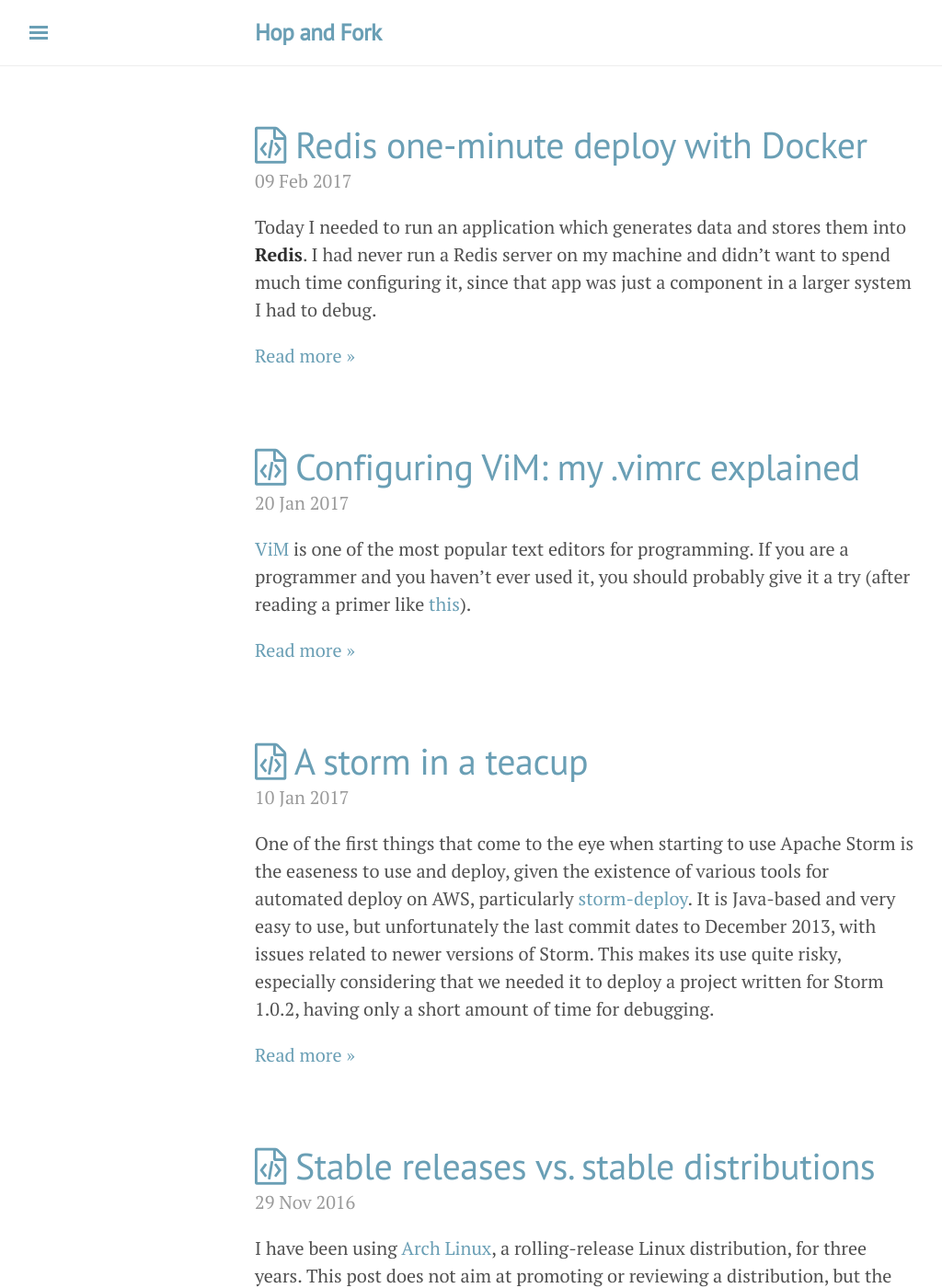
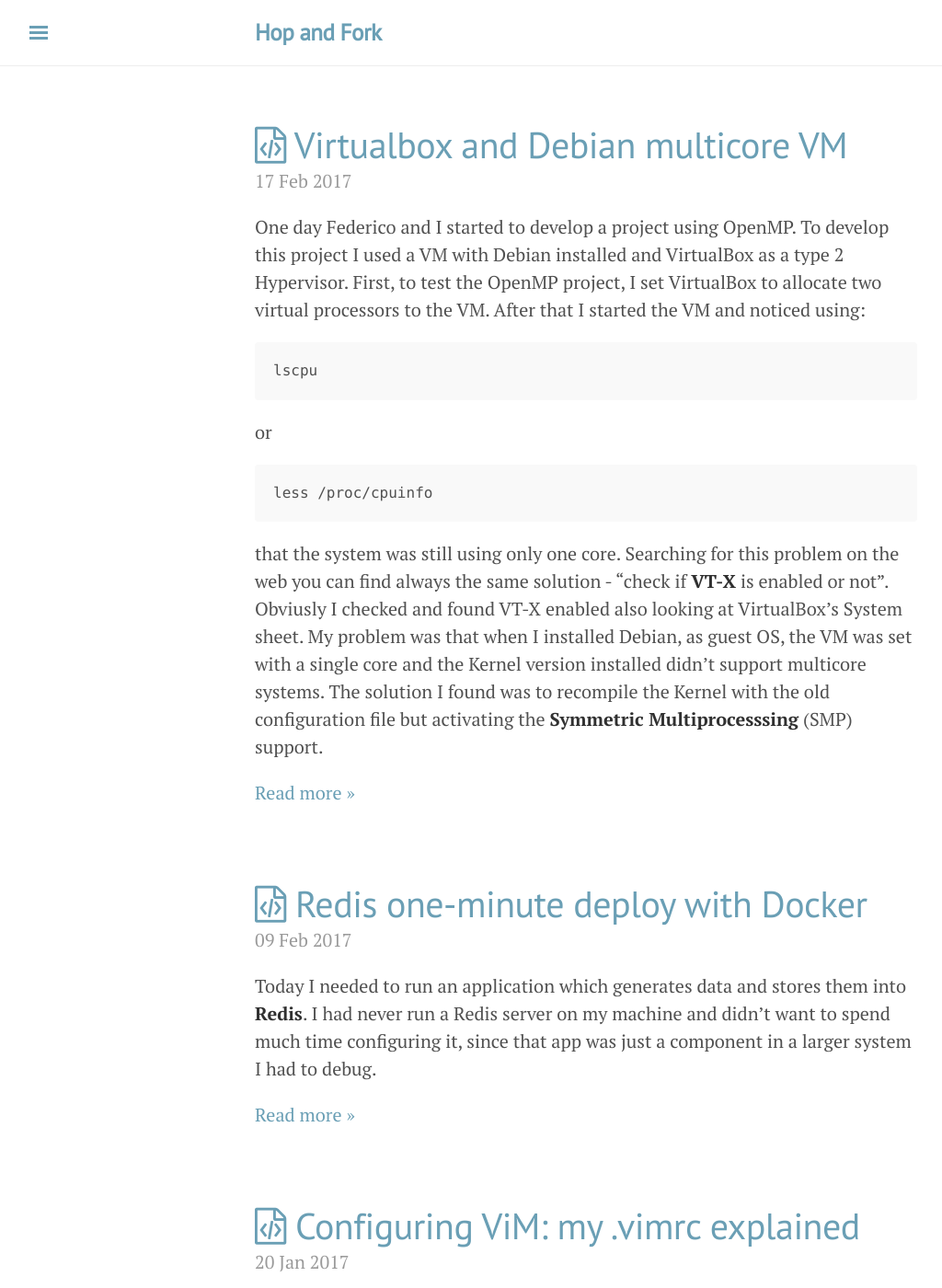
Before and after one commit to hopandfork/hopandfork.github.io, a Jekyll site: the page built from index.html, in a window 1280 px wide and 1400 px high. Shown: the whole window at 92% size, without its empty margins (3-1027 px from the left). Built offline with Jekyll 4.4.1, drawn with Linux system fonts in a browser that asks for light colours; nearby versions of some CDN libraries; the list of posts is cut into pages by our own code; comment, search, counter and statistics services are not loaded; some of the changed text lies outside the part shown.

Commit message:
Makes Luca's post public

````diff
--- a/_drafts/vbox_and_debian_multicore_vm.md
+++ b/_posts/2017-02-17-vbox_debian_multicore.md
@@ -17,10 +17,10 @@ or
 less /proc/cpuinfo
 ```
 that the system was still using only one core.
-Searching for this problem on web you can find always the same solution - "check if **VT-X** is enabled or not".
+Searching for this problem on the web you can find always the same solution - "check if **VT-X** is enabled or not".
 Obviusly I checked and found VT-X enabled also looking at VirtualBox's System sheet.
-My problem was that when I installed Debian, as guest OS, the VM was set with a single core and the Kernel version installed didn't support multicore system.
-The solution I found was to recompile the Kernel with old configuration file but activating the **Symmetric Multiprocesssing** (SMP) support.
+My problem was that when I installed Debian, as guest OS, the VM was set with a single core and the Kernel version installed didn't support multicore systems.
+The solution I found was to recompile the Kernel with the old configuration file but activating the **Symmetric Multiprocesssing** (SMP) support.
 
 ### Solution ###
 1. Download kernel sources as an archive (.tar.gz or .zip) from the main repository <https://github.com/torvalds/linux>
````
Also changed, not shown: other parts of _posts/2017-02-17-vbox_debian_multicore.md (+1 -1 lines).
